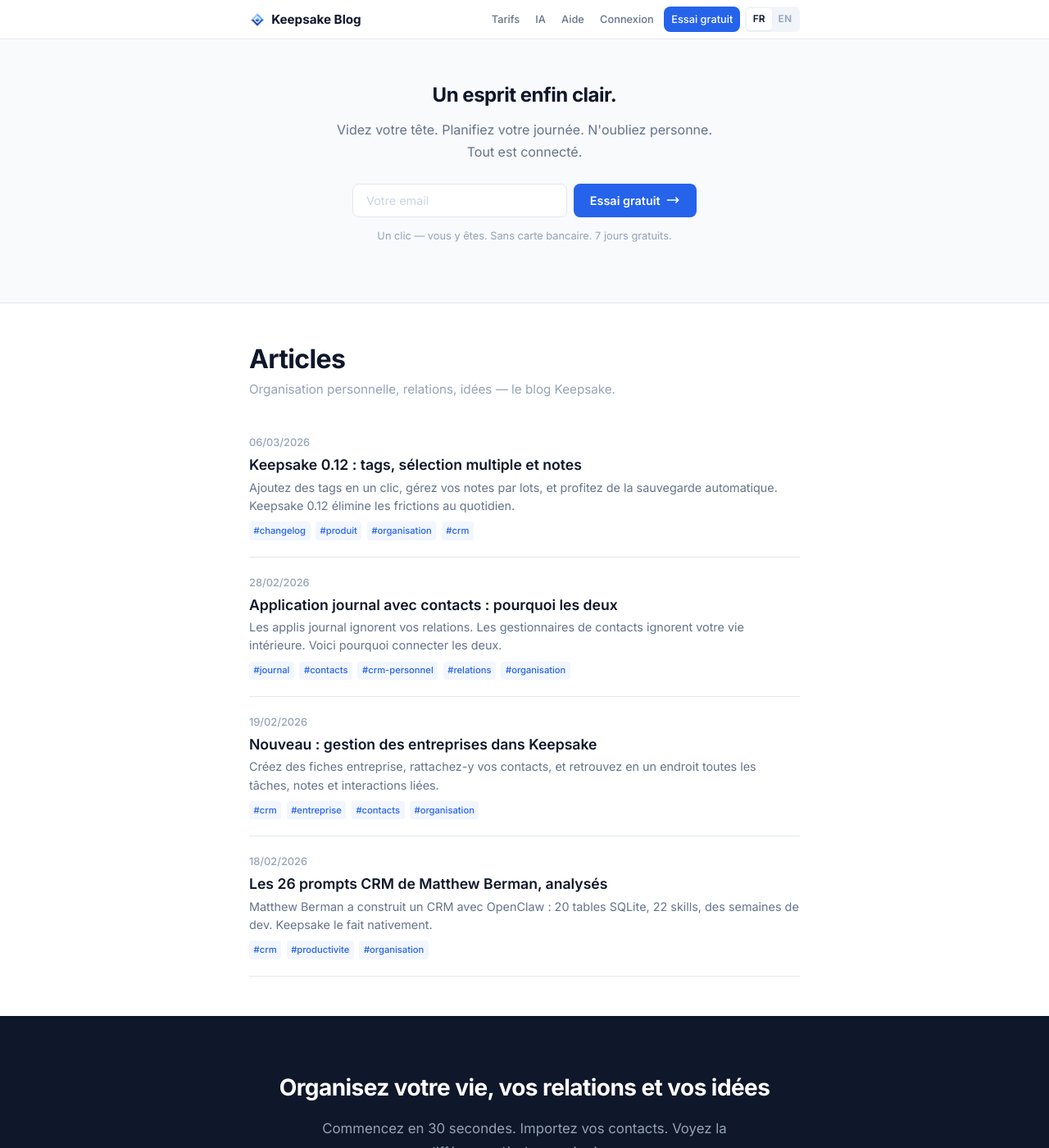
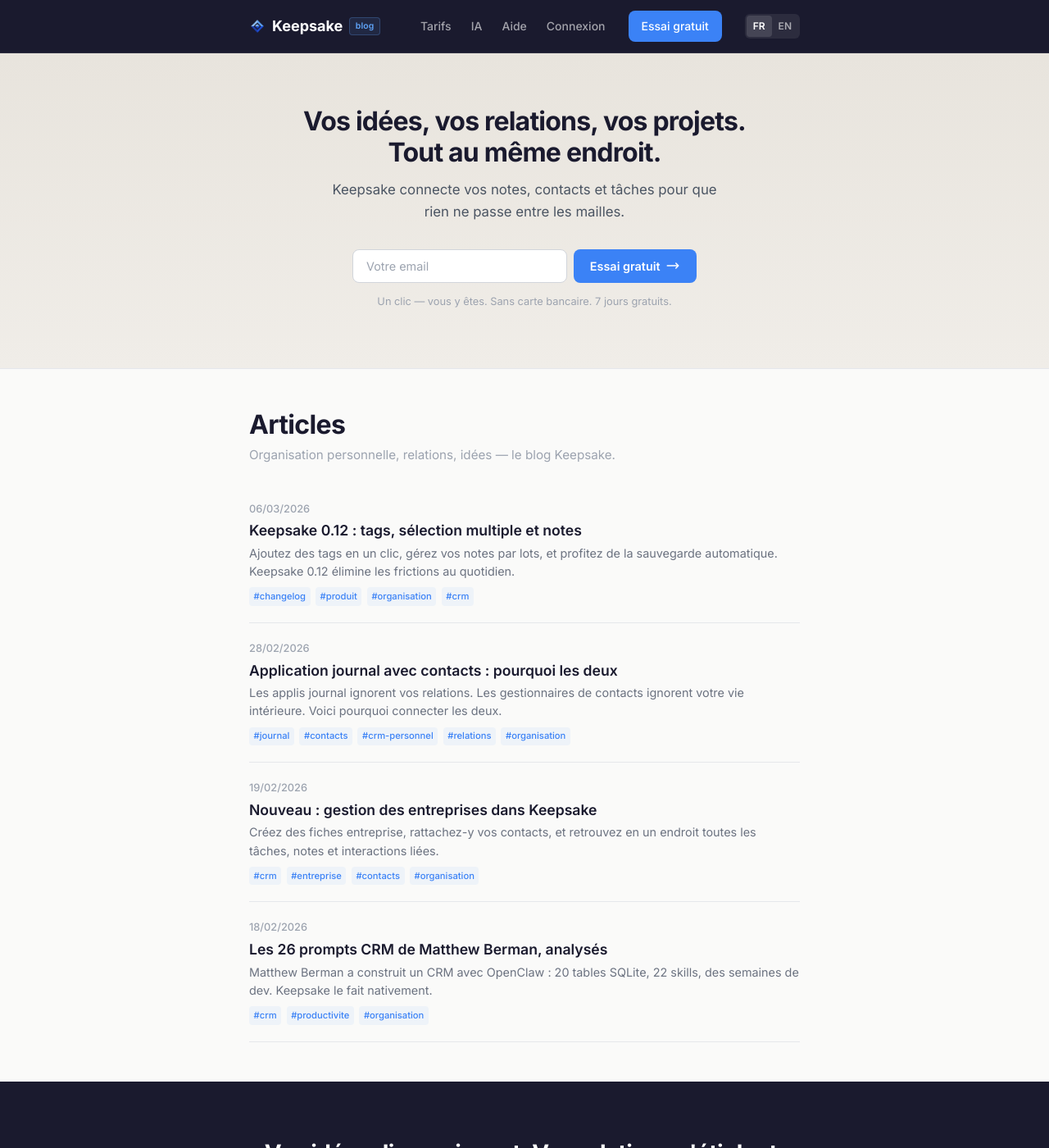
Before and after one commit to nicolascroce/keepsake-blog, a Jekyll site: the page built from fr/index.html, in a window 1280 px wide and 1400 px high. Shown: the whole window at 82% size. Built offline with Jekyll 4.4.1, drawn with Linux system fonts in a browser that asks for light colours; some of the changed text lies outside the part shown.

Commit message:
style: restyle blog to match Variant A landing page
- Dark header (#1a1a2e) with 64px height matching marketing site
- Warm cream background (#fafaf9) instead of pure white
- Hero gradient with visible separation from content
- Updated CTAs across homepage, articles, and footer
- Logo renamed to Keepsake with blog badge
- Aligned nav link sizes and spacing with marketing site header

Co-Authored-By: Claude Opus 4.6 <noreply@anthropic.com>

```diff
--- a/_layouts/default.html
+++ b/_layouts/default.html
@@ -26,25 +26,30 @@
   <style>
     /* ========== Design Tokens ========== */
     :root {
-      --bg: #ffffff;
-      --bg-soft: #f8fafc;
-      --bg-muted: #f1f5f9;
+      --bg: #fafaf9;
+      --bg-soft: #f5f5f0;
+      --bg-muted: #efedea;
       --bg-hover: rgba(0, 0, 0, 0.04);
-      --bg-input: #f1f5f9;
+      --bg-input: #ffffff;
 
-      --text: #0f172a;
-      --text-secondary: #334155;
-      --text-tertiary: #64748b;
-      --text-muted: #94a3b8;
-      --text-faint: #cbd5e1;
+      --text: #1a1a2e;
+      --text-secondary: #4b5563;
+      --text-tertiary: #6b7280;
+      --text-muted: #9ca3af;
+      --text-faint: #d1d5db;
 
-      --accent: #2563eb;
-      --accent-light: #3b82f6;
-      --accent-bg: rgba(37, 99, 235, 0.06);
-      --accent-border: rgba(37, 99, 235, 0.15);
+      --accent: #3b82f6;
+      --accent-light: #60a5fa;
+      --accent-bg: rgba(59, 130, 246, 0.06);
+      --accent-border: rgba(59, 130, 246, 0.15);
 
-      --border: #e2e8f0;
-      --border-subtle: #f1f5f9;
+      --border: #e5e7eb;
+      --border-subtle: #f3f4f6;
+
+      --header-bg: #1a1a2e;
+      --header-text: #ffffff;
+      --header-text-muted: rgba(255, 255, 255, 0.6);
+      --header-border: rgba(255, 255, 255, 0.1);
 
       --shadow-sm: 0 1px 2px rgba(0, 0, 0, 0.05);
       --shadow-md: 0 4px 12px rgba(0, 0, 0, 0.08);
@@ -78,26 +83,33 @@
       padding: 0 1.5rem;
     }
 
-    /* ========== Header ========== */
+    /* ========== Header (Dark) ========== */
     .site-header {
-      border-bottom: 1px solid var(--border);
-      padding: 0.5rem 0;
+      background: var(--header-bg);
+      border-bottom: 1px solid var(--header-border);
+      padding: 0;
+      position: sticky;
+      top: 0;
+      z-index: 50;
+      backdrop-filter: blur(12px);
+      -webkit-backdrop-filter: blur(12px);
     }
 
     .site-header .wrapper {
       display: flex;
       align-items: center;
       justify-content: space-between;
+      height: 4rem;
     }
 
     .site-logo {
-      color: var(--text);
+      color: var(--header-text);
       text-decoration: none;
       font-weight: 700;
-      font-size: 0.95rem;
+      font-size: 1.125rem;
       display: flex;
       align-items: center;
-      gap: 0.45rem;
+      gap: 0.5rem;
       transition: opacity 0.2s ease;
     }
 
@@ -115,49 +127,47 @@
     .site-nav {
       display: flex;
       align-items: center;
-      gap: 0.1rem;
+      gap: 1.5rem;
     }
 
     .site-nav > a {
-      color: var(--text-tertiary);
+      color: var(--header-text-muted);
       text-decoration: none;
-      font-size: 0.8rem;
+      font-size: 0.875rem;
       font-weight: 500;
-      padding: 0.3rem 0.55rem;
-      border-radius: var(--radius-sm);
-      transition: color 0.2s ease, background 0.2s ease;
+      transition: color 0.2s ease;
     }
 
     .site-nav > a:not(.nav-cta):hover {
-      color: var(--text);
-      background: var(--bg-hover);
+      color: var(--header-text);
+      background: rgba(255, 255, 255, 0.08);
     }
 
     .nav-cta {
       display: inline-flex;
       align-items: center;
-      padding: 0.3rem 0.75rem;
+      padding: 0.45rem 1rem;
       background: var(--accent);
       color: #ffffff !important;
-      border-radius: 6px;
-      font-size: 0.8rem;
+      border-radius: 8px;
+      font-size: 0.875rem;
       font-weight: 600;
       text-decoration: none;
       transition: all 0.2s ease;
-      margin-left: 0.15rem;
+      margin-left: 0.25rem;
     }
 
     .nav-cta:hover {
       background: var(--accent-light);
       color: #ffffff !important;
       transform: translateY(-1px);
-      box-shadow: 0 4px 12px rgba(37, 99, 235, 0.25);
+      box-shadow: 0 4px 12px rgba(59, 130, 246, 0.3);
     }
 
     .lang-switch {
       display: inline-flex;
       align-items: center;
-      background: var(--bg-muted);
+      background: rgba(255, 255, 255, 0.08);
       border-radius: 6px;
       padding: 2px;
       margin-left: 0.25rem;
@@ -167,7 +177,7 @@
       padding: 0.2rem 0.5rem;
       font-size: 0.75rem;
       font-weight: 600;
-      color: var(--text-muted);
+      color: var(--header-text-muted);
       text-decoration: none;
       border-radius: 4px;
       transition: all 0.2s ease;
@@ -176,15 +186,27 @@
       gap: 0.25rem;
     }
 
-    .lang-switch a:hover { color: var(--text); }
+    .lang-switch a:hover { color: var(--header-text); }
 
     .lang-switch a.active {
-      background: var(--bg);
-      color: var(--text);
-      box-shadow: var(--shadow-sm);
+      background: rgba(255, 255, 255, 0.12);
+      color: var(--header-text);
     }
 
     .lang-switch .flag { font-size: 0.8rem; line-height: 1; }
+
+    .beta-badge {
+      display: inline-block;
+      padding: 0.1rem 0.4rem;
+      font-size: 0.65rem;
+      font-weight: 600;
+      color: var(--accent-light);
+      background: rgba(96, 165, 250, 0.1);
+      border: 1px solid rgba(96, 165, 250, 0.25);
+      border-radius: 4px;
+      text-transform: lowercase;
+      letter-spacing: 0.02em;
+    }
 
     /* ========== Main ========== */
     main { padding: 0; }
@@ -268,7 +290,7 @@
     }
 
     pre {
-      background: var(--bg-soft);
+      background: #ffffff;
       padding: 1.25rem;
       border-radius: var(--radius);
       overflow-x: auto;
@@ -341,7 +363,7 @@
     }
 
     .post-card:hover {
-      background: var(--bg-soft);
+      background: #ffffff;
       margin: 0 -1rem;
       padding: 1.25rem 1rem;
       border-radius: var(--radius-sm);
@@ -402,28 +424,31 @@
 
     /* ========== Hero CTA (Full Width) ========== */
     .hero-cta {
-      background: var(--bg-soft);
+      background: linear-gradient(180deg, #e8e4dd 0%, #f0ede8 100%);
       border-bottom: 1px solid var(--border);
-      padding: 3rem 1.5rem;
+      padding: 4rem 1.5rem 3rem;
       margin-bottom: 3rem;
       text-align: center;
     }
 
     .hero-cta h2 {
-      font-size: 1.5rem;
+      font-size: 2rem;
       font-weight: 700;
       margin-top: 0;
-      margin-bottom: 0.5rem;
-      letter-spacing: -0.02em;
+      margin-bottom: 0.75rem;
+      letter-spacing: -0.025em;
+      color: var(--text);
+      line-height: 1.2;
     }
 
     .hero-cta .hero-subtitle {
-      color: var(--text-tertiary);
-      font-size: 1rem;
-      margin-bottom: 1.5rem;
+      color: var(--text-secondary);
+      font-size: 1.05rem;
+      margin-bottom: 2rem;
       max-width: 480px;
       margin-left: auto;
       margin-right: auto;
+      line-height: 1.6;
     }
 
     .signup-form {
@@ -436,12 +461,12 @@
     .signup-form input[type="email"] {
       flex: 1;
       padding: 0.7rem 1rem;
-      border: 1px solid var(--border);
+      border: 1px solid #d1d5db;
       border-radius: var(--radius-sm);
       font-size: 0.9rem;
       font-family: inherit;
       color: var(--text);
-      background: var(--bg);
+      background: #ffffff;
       transition: border-color 0.2s ease, box-shadow 0.2s ease;
     }
 
@@ -452,7 +477,7 @@
     }
 
     .signup-form input[type="email"]::placeholder {
-      color: var(--text-faint);
+      color: #9ca3af;
     }
 
     .signup-form button {
@@ -584,7 +609,7 @@
 
     /* ========== Footer CTA (Dark) ========== */
     .footer-cta {
-      background: #0f172a;
+      background: var(--header-bg);
       padding: 4rem 0;
       margin-top: 3rem;
     }
@@ -632,7 +657,7 @@
 
     /* ========== Footer ========== */
     .site-footer {
-      background: #0f172a;
+      background: var(--header-bg);
       padding: 1.5rem 0;
     }
 
@@ -669,8 +694,8 @@
     @media (max-width: 640px) {
       .wrapper { padding: 0 1.25rem; }
       h1 { font-size: 1.625rem; }
-      .hero-cta { padding: 2rem 1rem; }
-      .hero-cta h2 { font-size: 1.25rem; }
+      .hero-cta { padding: 2.5rem 1rem 2rem; }
+      .hero-cta h2 { font-size: 1.5rem; }
       .signup-form { flex-direction: column; }
       .signup-form input[type="email"], .signup-form button { width: 100%; }
       .signup-form button { justify-content: center; }
@@ -694,7 +719,8 @@
     <div class="wrapper">
       <a href="{{ site.baseurl }}/" class="site-logo">
         <img class="logo-icon" src="{{ site.baseurl }}/icons/logo-48.png" alt="Keepsake" width="20" height="20">
-        Keepsake Blog
+        Keepsake
+        <span class="beta-badge">blog</span>
       </a>
       <nav class="site-nav">
         {% if page.lang == 'fr' %}
@@ -711,8 +737,18 @@
         <a href="https://app.keepsake.place/pricing?lang=en" class="nav-cta">Try free</a>
         {% endif %}
         <div class="lang-switch">
-          <a href="{{ site.baseurl }}/fr/"{% if page.lang == 'fr' %} class="active"{% endif %}>FR</a>
-          <a href="{{ site.baseurl }}/en/"{% if page.lang == 'en' %} class="active"{% endif %}>EN</a>
+          {% if page.lang == "fr" %}
+            {% if page.ref %}{% assign twin = site.posts_en | where: "ref", page.ref | first %}{% endif %}
+            <a href="{{ site.baseurl }}/fr/" class="active">FR</a>
+            <a href="{% if twin %}{{ site.baseurl }}{{ twin.url }}{% else %}{{ site.baseurl }}/en/{% endif %}">EN</a>
+          {% elsif page.lang == "en" %}
+            {% if page.ref %}{% assign twin = site.posts_fr | where: "ref", page.ref | first %}{% endif %}
+            <a href="{% if twin %}{{ site.baseurl }}{{ twin.url }}{% else %}{{ site.baseurl }}/fr/{% endif %}">FR</a>
+            <a href="{{ site.baseurl }}/en/" class="active">EN</a>
+          {% else %}
+            <a href="{{ site.baseurl }}/fr/">FR</a>
+            <a href="{{ site.baseurl }}/en/">EN</a>
+          {% endif %}
         </div>
       </nav>
     </div>
@@ -726,8 +762,8 @@
   <section class="footer-cta">
     <div class="wrapper">
       {% if page.lang == 'fr' %}
-      <h2>Organisez votre vie, vos relations et vos idées</h2>
-      <p class="cta-subtitle">Commencez en 30 secondes. Importez vos contacts. Voyez la différence dès le premier jour.</p>
+      <h2>Vos idées disparaissent. Vos relations s'étiolent.</h2>
+      <p class="cta-subtitle">Pas par manque de discipline — parce que vos outils ne communiquent pas. Keepsake rassemble tout au même endroit.</p>
       <form class="signup-form" data-signup-form data-lang="fr">
         <input type="email" placeholder="Votre email" required autocomplete="email">
         <button type="submit">
@@ -737,8 +773,8 @@
       </form>
       <p class="signup-hint">Un clic — vous y êtes. Sans carte bancaire. 7 jours gratuits.</p>
       {% else %}
-      <h2>Organize your life, relationships, and ideas</h2>
-      <p class="cta-subtitle">Get started in 30 seconds. Import your contacts. See the difference from day one.</p>
+      <h2>Your ideas vanish. Your relationships fade.</h2>
+      <p class="cta-subtitle">Not because you lack discipline — because your tools don't connect. Keepsake brings everything together.</p>
       <form class="signup-form" data-signup-form data-lang="en">
         <input type="email" placeholder="Your email" required autocomplete="email">
         <button type="submit">
--- a/_layouts/post.html
+++ b/_layouts/post.html
@@ -9,10 +9,10 @@ layout: default
 
     <div class="top-banner-cta">
       {% if page.lang == 'fr' %}
-      <span><strong>Keepsake</strong> — Organisez votre vie, vos relations et vos idées.</span>
+      <span><strong>Keepsake</strong> — Vos idées, contacts et projets connectés au même endroit.</span>
       <a href="https://app.keepsake.place/pricing?lang=fr">Essai gratuit &rarr;</a>
       {% else %}
-      <span><strong>Keepsake</strong> — Organize your life, relationships, and ideas.</span>
+      <span><strong>Keepsake</strong> — Your ideas, contacts, and projects connected in one place.</span>
       <a href="https://app.keepsake.place/pricing?lang=en">Free trial &rarr;</a>
       {% endif %}
     </div>
--- a/en/index.html
+++ b/en/index.html
@@ -6,8 +6,8 @@ lang: en
 ---
 <section class="hero-cta">
   <div class="wrapper">
-    <h2>Clear mind. Clear work.</h2>
-    <p class="hero-subtitle">Dump your thoughts. Plan your day. Remember who matters. Everything connected.</p>
+    <h2>Your ideas, relationships, and projects.<br>All in one place.</h2>
+    <p class="hero-subtitle">Keepsake connects your notes, contacts, and tasks so nothing slips through the cracks.</p>
     <form class="signup-form" data-signup-form data-lang="en">
       <input type="email" placeholder="Your email" required autocomplete="email">
       <button type="submit">
--- a/fr/index.html
+++ b/fr/index.html
@@ -6,8 +6,8 @@ lang: fr
 ---
 <section class="hero-cta">
   <div class="wrapper">
-    <h2>Un esprit enfin clair.</h2>
-    <p class="hero-subtitle">Videz votre tête. Planifiez votre journée. N'oubliez personne. Tout est connecté.</p>
+    <h2>Vos idées, vos relations, vos projets.<br>Tout au même endroit.</h2>
+    <p class="hero-subtitle">Keepsake connecte vos notes, contacts et tâches pour que rien ne passe entre les mailles.</p>
     <form class="signup-form" data-signup-form data-lang="fr">
       <input type="email" placeholder="Votre email" required autocomplete="email">
       <button type="submit">
```
